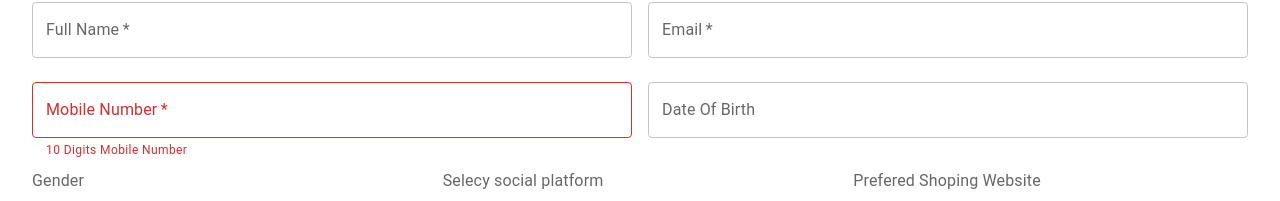
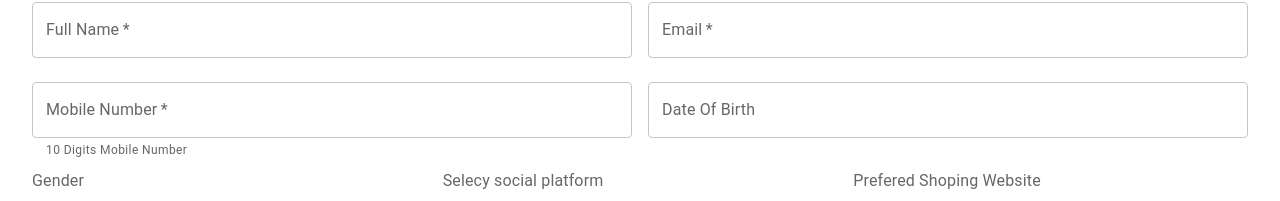
Before and after one commit to pranaypsurve/digital-servey, a Next.js app: page / in a window 1280 px wide. Shown: the part 118-319 px from the top of the page. Built offline with nearby package versions, Linux system fonts and the light colour scheme; no server answers.

Commit message:
initial commit

```diff
--- a/pages/index.js
+++ b/pages/index.js
@@ -123,7 +123,7 @@ export default function Home() {
                 </Grid>
                 <Grid item={true} xs={12} sm={12} md={6} px={1}>
                   <TextField  inputProps={{ inputMode: 'numeric',pattern: "[0-9]" }}
-                  error={formValues.mobile === ""}
+                  // error={formValues.mobile === ""}
                   helperText={formValues.mobile === "" ? '10 Digits Mobile Number' : ' '}
                   variant='outlined' margin='normal' required fullWidth id='mobilenumber' label='Mobile Number' name='mobile' onChange={handleInput} />
                 </Grid>
```
